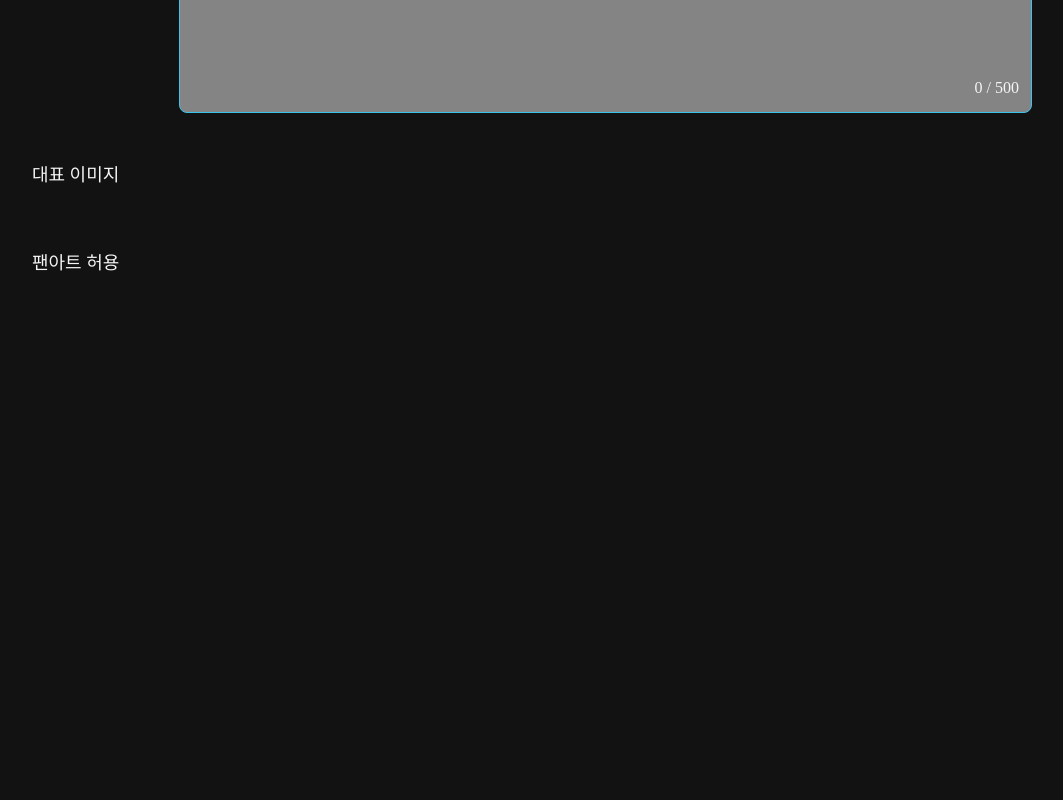
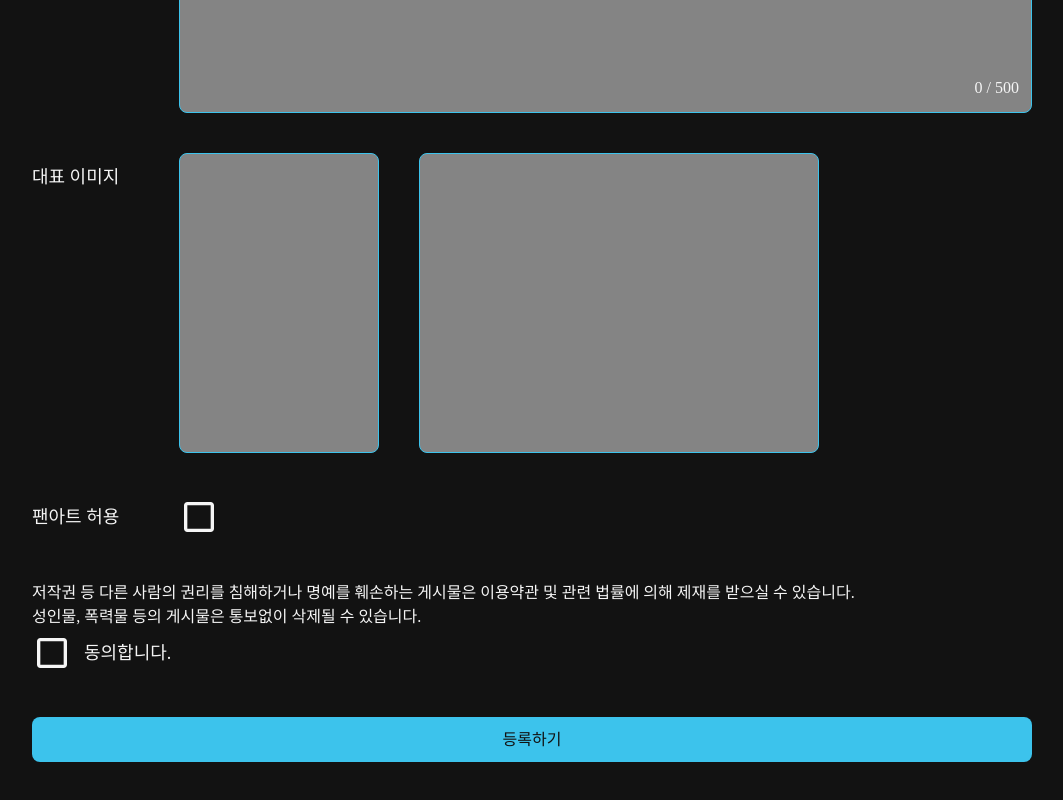
Before and after one commit to sinwoo-k/ssafy_blockchain, a React (Vite) app in the folder FE/: page /myworks/webtoon/create in a window 1280 px wide. Shown: the part 590-1390 px from the top of the page, without its empty margins (108-1171 px from the left). Before the commit the page ends 1019 px from the top, so only its background shows below. Built offline with nearby package versions, Linux system fonts and the light colour scheme; a web font is replaced by a local one.

Commit message:
:sparkles: Feat: 웹툰 등록 페이지 구현 [S12P21C109-93](https://ssafy.atlassian.net/browse/S12P21C109-93) - 폼 입력 - 대표이미지 crop

```diff
--- a/FE/package.json
+++ b/FE/package.json
@@ -21,6 +21,7 @@
     "eslint-config-prettier": "^10.1.1",
     "react": "^19.0.0",
     "react-dom": "^19.0.0",
+    "react-easy-crop": "^5.4.1",
     "react-intersection-observer": "^9.16.0",
     "react-redux": "^9.2.0",
     "react-router-dom": "^7.3.0",
--- /dev/null
+++ b/FE/src/components/myworks/MyWebtoonImageCropModal.jsx
@@ -0,0 +1,74 @@
+import React, { useState, useCallback } from 'react'
+import Cropper from 'react-easy-crop'
+import { getCroppedImg } from '../../utils/image/cropImage'
+
+const MyWebtoonImageCropModal = ({ image, setImage, setShowModal, type }) => {
+  const [crop, setCrop] = useState({ x: 0, y: 0 })
+  const [zoom, onZoomChange] = useState(1)
+  const [croppedAreaPixels, setCroppedAreaPixels] = useState(null)
+
+  const onCropComplete = useCallback((_, croppedAreaPixels) => {
+    setCroppedAreaPixels(croppedAreaPixels)
+  }, [])
+
+  const handleCropConfirm = async () => {
+    const croppedImageUrl = await getCroppedImg(
+      URL.createObjectURL(image),
+      croppedAreaPixels,
+    )
+    const response = await fetch(croppedImageUrl)
+    const blob = await response.blob()
+    const croppedFile = new File([blob], image.name, { type: image.type })
+
+    setImage(croppedFile) // 크롭된 이미지 파일을 상태에 저장
+    setShowModal(false)
+  }
+
+  return (
+    <div className='fixed top-0 left-0 z-50'>
+      <div
+        className='bg-text/30 fixed flex h-full w-full items-center justify-center'
+        onClick={(e) => e.stopPropagation()}
+      >
+        <div
+          className='flex flex-col rounded-xl bg-black px-10 py-5'
+          onClick={(e) => e.stopPropagation()}
+        >
+          <div className='flexgrow m-3 flex-col justify-between'>
+            <div
+              className={`relative ${type === 'sero' ? 'h-[300px] min-w-[300px]' : 'h-[400px] min-w-[400px]'} overflow-hidden `}
+            >
+              <Cropper
+                image={URL.createObjectURL(image)}
+                crop={crop}
+                zoom={zoom}
+                aspect={type === 'sero' ? 2 / 3 : 4 / 3}
+                onCropChange={setCrop}
+                onZoomChange={onZoomChange}
+                onCropComplete={onCropComplete}
+                cropSize={
+                  type === 'sero'
+                    ? { width: 200, height: 300 }
+                    : { width: 400, height: 300 }
+                }
+              />
+            </div>
+          </div>
+          <div className='mt-2 flex justify-center gap-5'>
+            <button className='text-chaintoon' onClick={handleCropConfirm}>
+              크롭 완료
+            </button>
+            <button
+              className='text-red-600'
+              onClick={() => setShowModal(false)}
+            >
+              닫기
+            </button>
+          </div>
+        </div>
+      </div>
+    </div>
+  )
+}
+
+export default MyWebtoonImageCropModal
--- a/FE/src/pages/myworks/MyWebtoonCreate.jsx
+++ b/FE/src/pages/myworks/MyWebtoonCreate.jsx
@@ -1,7 +1,10 @@
-import React, { useState } from 'react'
+import React, { useRef, useState } from 'react'
+import MyWebtoonImageCropModal from '../../components/myworks/MyWebtoonImageCropModal'
 
 // 아이콘
 import CloseIcon from '@mui/icons-material/Close'
+import CheckBoxOutlineBlankIcon from '@mui/icons-material/CheckBoxOutlineBlank'
+import CheckBoxIcon from '@mui/icons-material/CheckBox'
 
 const MyWebtoonCreate = () => {
   const [webtoonName, setWebtoonName] = useState('') // 웹툰명
@@ -20,6 +23,14 @@ const MyWebtoonCreate = () => {
   const [genre, setGenre] = useState('') // 장르
   const [tags, setTags] = useState([]) // 태그
   const [summary, setSummary] = useState('') // 줄거리
+  const [garoImage, setGaroImage] = useState(null) // 가로형 이미지
+  const garoImageRef = useRef(null)
+  const [showGaroImageModal, setShowGaroImageModal] = useState(false)
+  const [seroImage, setSeroImage] = useState(null) // 세로형 이미지
+  const seroImageRef = useRef(null)
+  const [showSeroImageModal, setShowSeroImageModal] = useState(false)
+  const [adaptable, setAdaptable] = useState(false) // 팬아트 허용
+  const [confirmAgreement, setConfirmAgreement] = useState(false) // 약관동의
 
   // 태그 등록 함수
   const handleTags = (event) => {
@@ -37,9 +48,51 @@ const MyWebtoonCreate = () => {
     const temp = tags.filter((v, i) => v !== value || i !== index)
     setTags(temp)
   }
+  // 이미지 파일 선택시
+  const changeImageInput = (image, type) => {
+    if (type === 'garo') {
+      setGaroImage(image)
+      setShowGaroImageModal(true)
+      garoImageRef.current.value = ''
+    } else if (type === 'sero') {
+      setSeroImage(image)
+      setShowSeroImageModal(true)
+      seroImageRef.current.value = ''
+    }
+  }
+  // 이미지 input 열기
+  const handleImageInput = (type) => {
+    if (type === 'garo') {
+      garoImageRef.current.click()
+    } else if (type === 'sero') {
+      seroImageRef.current.click()
+    }
+  }
 
   const submitWebtoonForm = (event) => {
     event.preventDefault()
+    if (webtoonName.trim() === '') {
+      alert('웹툰명을 입력해주세요.')
+    } else if (genre === '') {
+      alert('장르를 선택해주세요.')
+    } else if (tags.length === 0) {
+      alert('태그를 1개 이상 입력해주세요.')
+    } else if (summary.trim() === '') {
+      alert('줄거리를 입력해주세요.')
+    } else if (garoImage === null || seroImage === null) {
+      alert('이미지를 등록해주세요.')
+    } else if (!confirmAgreement) {
+      alert('약관에 동의해주세요.')
+    } else {
+      const payload = {
+        webtoonName: webtoonName,
+        genre: genre,
+        tags: tags,
+        summary: summary,
+        adaptable: adaptable ? 'Y' : 'N',
+      }
+      console.log(payload)
+    }
   }
   return (
     <div className='flex justify-center py-[60px]'>
@@ -134,13 +187,14 @@ const MyWebtoonCreate = () => {
           {/* 줄거리 */}
           <div className='flex gap-3'>
             <label
-              htmlFor=''
+              htmlFor='summary-textarea'
               className='h-[48px] w-[135px] flex-none text-lg/[48px]'
             >
               줄거리
             </label>
             <div className='bg-text/50 border-chaintoon grow rounded-lg border p-3'>
               <textarea
+                id='summary-textarea'
                 className='placeholder:text-text/75 h-[150px] w-full resize-none focus:outline-none'
                 maxLength={500}
                 value={summary}
@@ -152,23 +206,130 @@ const MyWebtoonCreate = () => {
           </div>
           {/* 대표 이미지 */}
           <div className='flex gap-3'>
-            <label
-              htmlFor=''
-              className='h-[48px] w-[135px] flex-none text-lg/[44px]'
-            >
+            <label className='h-[48px] w-[135px] flex-none text-lg/[48px]'>
               대표 이미지
             </label>
+            <div className='flex gap-10'>
+              <div
+                className='bg-text/50 border-chaintoon h-[300px] w-[200px] overflow-hidden rounded-lg border'
+                onClick={() => handleImageInput('sero')}
+              >
+                {seroImage && (
+                  <img
+                    src={URL.createObjectURL(seroImage)}
+                    alt='세로 이미지'
+                    className='h-[300px] w-[200px]'
+                  />
+                )}
+                <input
+                  type='file'
+                  accept='image/jpeg, image/jpg'
+                  onChange={(event) =>
+                    changeImageInput(event.target.files[0], 'sero')
+                  }
+                  className='hidden'
+                  ref={seroImageRef}
+                />
+                {showSeroImageModal && (
+                  <MyWebtoonImageCropModal
+                    image={seroImage}
+                    setImage={setSeroImage}
+                    setShowModal={setShowSeroImageModal}
+                    type={'sero'}
+                  />
+                )}
+              </div>
+              <div
+                className='bg-text/50 border-chaintoon h-[300px] w-[400px] overflow-hidden rounded-lg border'
+                onClick={() => handleImageInput('garo')}
+              >
+                {garoImage && (
+                  <img
+                    src={URL.createObjectURL(garoImage)}
+                    alt='가로 이미지'
+                    className='h-[300px] w-[400px]'
+                  />
+                )}
+                <input
+                  type='file'
+                  accept='image/jpeg, image/jpg'
+                  onChange={(event) =>
+                    changeImageInput(event.target.files[0], 'garo')
+                  }
+                  className='hidden'
+                  ref={garoImageRef}
+                />
+                {showGaroImageModal && (
+                  <MyWebtoonImageCropModal
+                    image={garoImage}
+                    setImage={setGaroImage}
+                    setShowModal={setShowGaroImageModal}
+                    type={'garo'}
+                  />
+                )}
+              </div>
+            </div>
           </div>
           {/* 팬아트 허용 */}
           <div className='flex gap-3'>
-            <label
-              htmlFor=''
-              className='h-[48px] w-[135px] flex-none text-lg/[44px]'
-            >
+            <label className='h-[48px] w-[135px] flex-none text-lg/[48px]'>
               팬아트 허용
             </label>
+            <div className='flex h-[48px] items-center'>
+              {adaptable ? (
+                <div onClick={() => setAdaptable(false)}>
+                  <CheckBoxIcon
+                    sx={{ fontSize: 40 }}
+                    className='text-chaintoon cursor-pointer'
+                  />
+                </div>
+              ) : (
+                <div onClick={() => setAdaptable(true)}>
+                  <CheckBoxOutlineBlankIcon
+                    sx={{ fontSize: 40 }}
+                    className='cursor-pointer'
+                  />
+                </div>
+              )}
+            </div>
           </div>
           {/* 약관 동의 */}
+          <div>
+            <p>
+              저작권 등 다른 사람의 권리를 침해하거나 명예를 훼손하는 게시물은
+              이용약관 및 관련 법률에 의해 제재를 받으실 수 있습니다.
+              <br />
+              성인물, 폭력물 등의 게시물은 통보없이 삭제될 수 있습니다.
+            </p>
+            <div className='flex items-center gap-3'>
+              <div className='flex h-[48px] items-center'>
+                {confirmAgreement ? (
+                  <div onClick={() => setConfirmAgreement(false)}>
+                    <CheckBoxIcon
+                      sx={{ fontSize: 40 }}
+                      className='text-chaintoon cursor-pointer'
+                    />
+                  </div>
+                ) : (
+                  <div onClick={() => setConfirmAgreement(true)}>
+                    <CheckBoxOutlineBlankIcon
+                      sx={{ fontSize: 40 }}
+                      className='cursor-pointer'
+                    />
+                  </div>
+                )}
+              </div>
+              <p className='text-lg'>동의합니다.</p>
+            </div>
+          </div>
+          <div className='w-full'>
+            <button
+              className='bg-chaintoon h-[45px] w-full cursor-pointer rounded-lg text-black'
+              onClick={submitWebtoonForm}
+            >
+              등록하기
+            </button>
+          </div>
         </div>
       </div>
     </div>
--- /dev/null
+++ b/FE/src/utils/image/cropImage.js
@@ -0,0 +1,35 @@
+const createImage = (url) =>
+  new Promise((resolve, reject) => {
+    const image = new Image()
+    image.crossOrigin = 'anonymous'
+    image.onload = () => resolve(image)
+    image.onerror = (error) => reject(error)
+    image.src = url
+  })
+
+export const getCroppedImg = async (imageSrc, pixelCrop) => {
+  const image = await createImage(imageSrc)
+  const canvas = document.createElement('canvas')
+  const ctx = canvas.getContext('2d')
+
+  canvas.width = pixelCrop.width
+  canvas.height = pixelCrop.height
+
+  ctx.drawImage(
+    image,
+    pixelCrop.x,
+    pixelCrop.y,
+    pixelCrop.width,
+    pixelCrop.height,
+    0,
+    0,
+    pixelCrop.width,
+    pixelCrop.height,
+  )
+
+  return new Promise((resolve) => {
+    canvas.toBlob((file) => {
+      resolve(URL.createObjectURL(file))
+    }, 'image/jpeg')
+  })
+}
```
Also changed, not shown: 1 other file (tests, documents, lock files or other folders).
